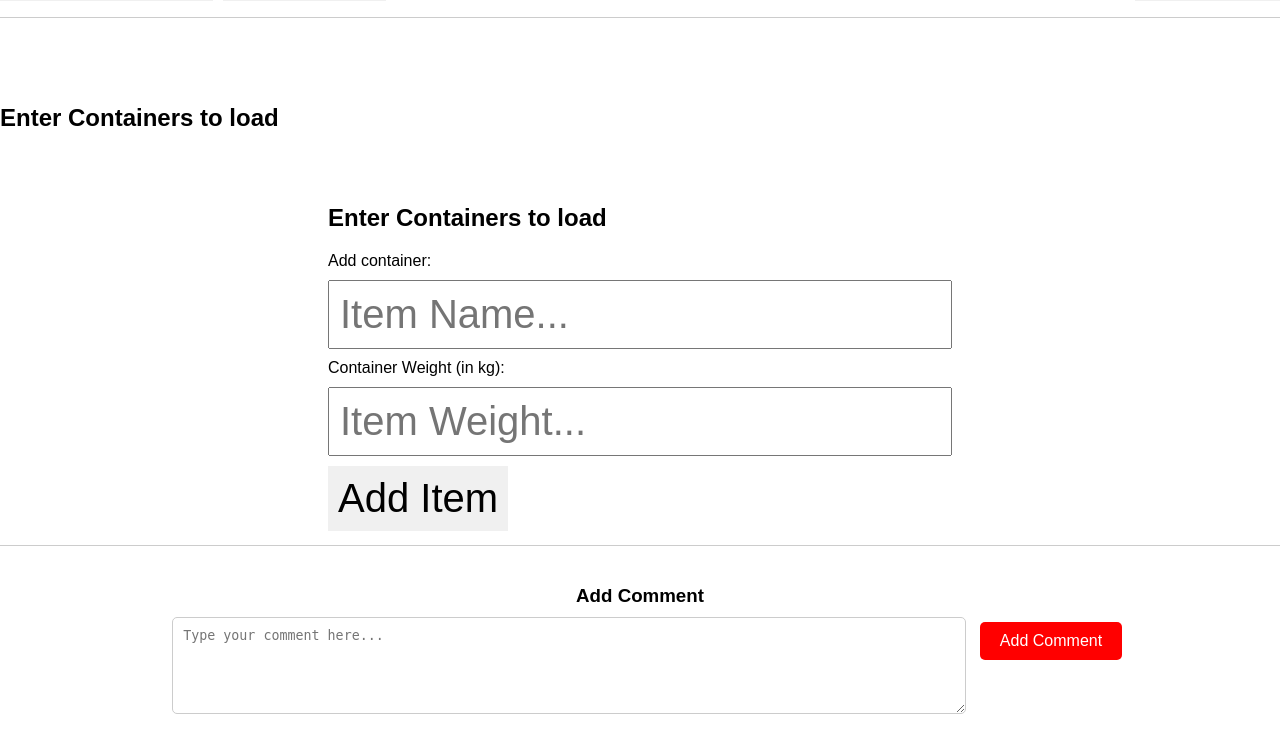
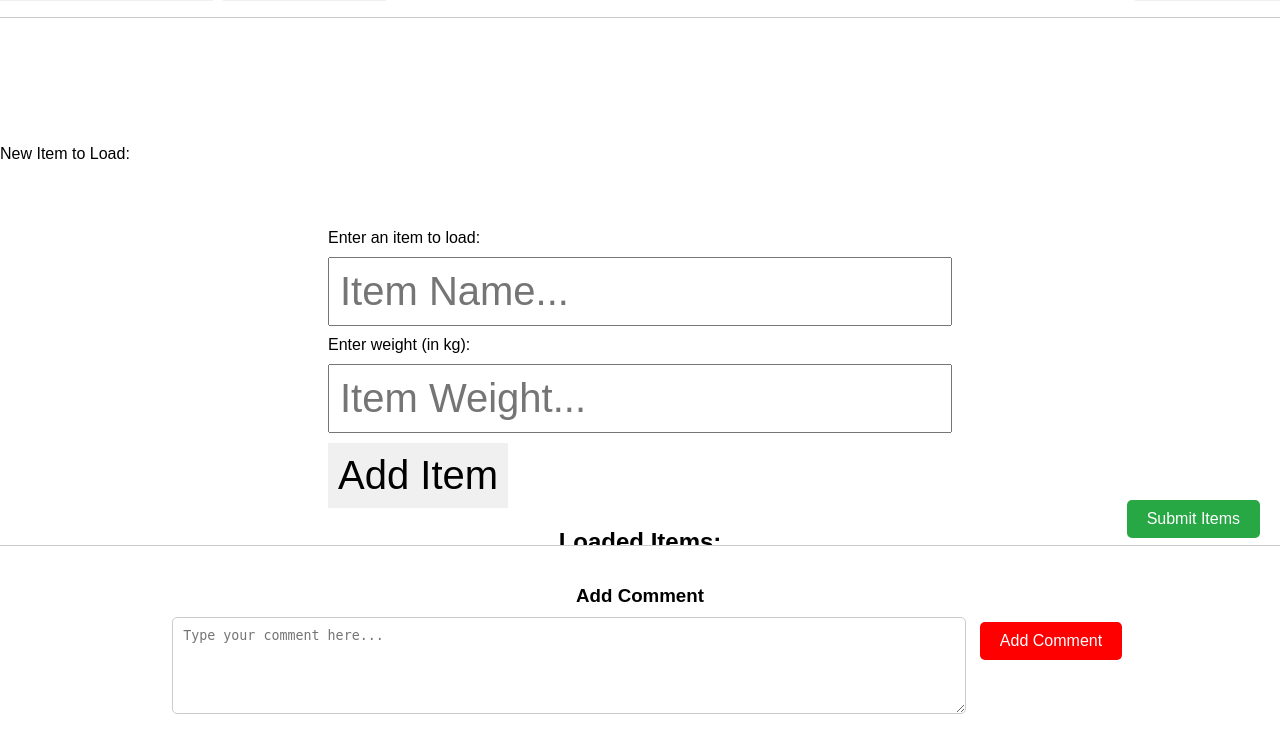
Before and after one commit to mryu003/MasterCargo, a Flask app: page /load in a window 1280 px wide. Shown: the part 62-800 px from the top of the page. Run offline with Flask 3, Linux system fonts and the light colour scheme.

Commit message:
Forgot to add code for button

```diff
--- a/website/templates/load.html
+++ b/website/templates/load.html
@@ -21,57 +21,33 @@
 
     <div class="loginContainer">
         <div class="itemAboveBox">
-            <h2>Enter Containers to load</h2>
+            <p>New Item to Load:</p>
         </div>
 
-        <!-- Form to input new item -->
         <form id="ItemForm">
-            <h2>Enter Containers to load</h2>
-            <label for="itemInput">Add container: </label>
+            <label for="itemInput">Enter an item to load:</label>
             <input type="text" id="itemInput" class="usernameInput" placeholder="Item Name..." required>
-            <label for="weightInput">Container Weight (in kg):</label>
+            <label for="weightInput">Enter weight (in kg):</label>
             <input type="number" id="weightInput" class="usernameInput" placeholder="Item Weight..." required>
             <button type="submit" class="signInButton">Add Item</button>
         </form>
 
         <h2>Loaded Items:</h2>
         <ul id="ItemList">
-            <!-- Render existing items from session -->
             {% for item in loaded_items %}
                 <li>
                     {{ item.name }} - {{ item.weight }} kg
-                    <button type="button" class= "removeButton" data-name="{{ item.name }}"> Remove </button>
+                    <button type="button" class="removeButton" data-name="{{ item.name }}">Remove</button>
                 </li>
             {% endfor %}
         </ul>
     </div>
 
-        <!-- Form that submits all items to the server -->
-        <form id="SubmitForm" method="POST" action="{{ url_for('load') }}">
-            <input type="hidden" name="items" id="hiddenItems">
-            <button type="submit" class="loginButton">Submit</button>
-        </form>
-    </div>
+    <form id="SubmitForm" method="POST" action="{{ url_for('load') }}" style="position: relative;">
+        <input type="hidden" name="items" id="hiddenItems">
+        <button type="submit" class="submitButton">Submit Items</button>
+    </form>
 
-
-    <script>
-        window.onclick = function(event) {
-            if (event.target == document.getElementById('signInModal')) {
-                document.getElementById('signInModal').style.display = "none";
-            }
-        }
-
-        function confirmCloseYear() {
-            fetch('/logout', {
-                method: 'POST',
-                headers: {
-                    'Content-Type': 'application/json',
-                },
-                body: JSON.stringify({action: 'Log Closed'}),
-            });
-            window.location.href = '/';
-        }
-    </script>
     <footer>
         <div class="comment-section">
             <h3>Add Comment</h3>
```
